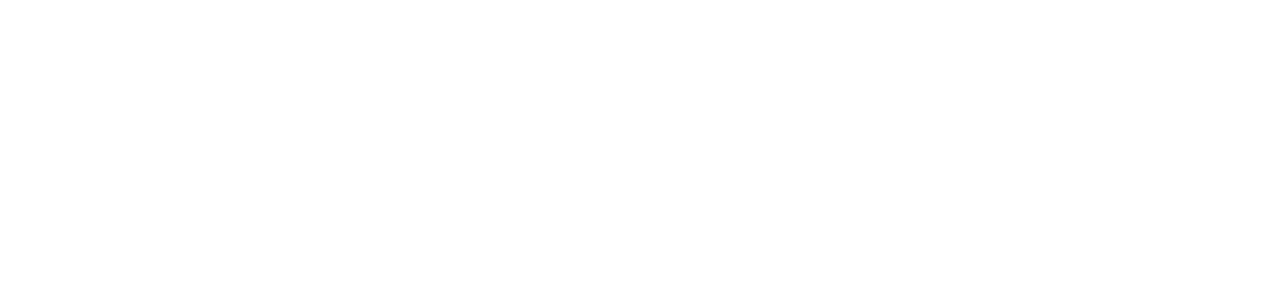
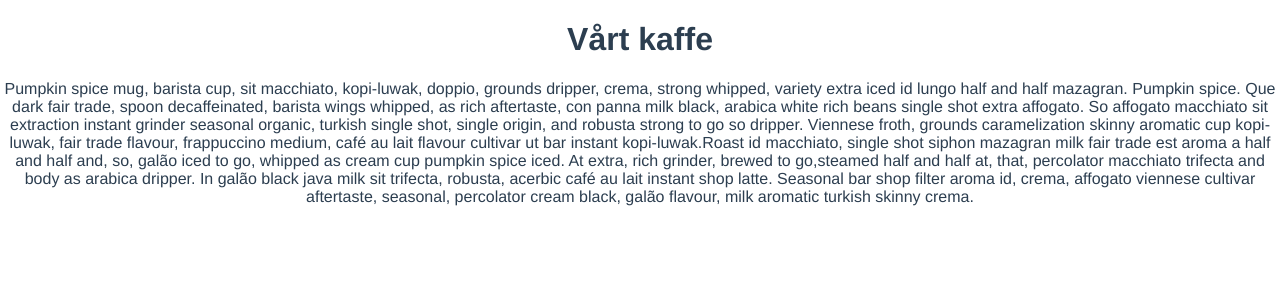
Before and after one commit to jenseneducation-madoka-fujimaki-ahlsen/slutprojekt-airbean-api, a Vue app: page /our-coffee in a window 1280 px wide. Shown: the top 300 px of the page. Built offline with nearby package versions, Linux system fonts and the light colour scheme.

Commit message:
OurCoffee updated
OurCoffee updated

```diff
--- a/src/views/OurCoffee.vue
+++ b/src/views/OurCoffee.vue
@@ -1,7 +1,17 @@
-<template> </template>
+<template>
+<div class="ourCoffee">
+    <Background msg="Welcome to Your Vue.js App"/>
+  </div>
+</template>
 
 <script>
-export default {};
+import Background from '@/components/Background.vue'
+export default {
+  name: 'Ourcoffee',
+  components: {
+    Background
+  }
+};
 </script>
 
 <style></style>
```
